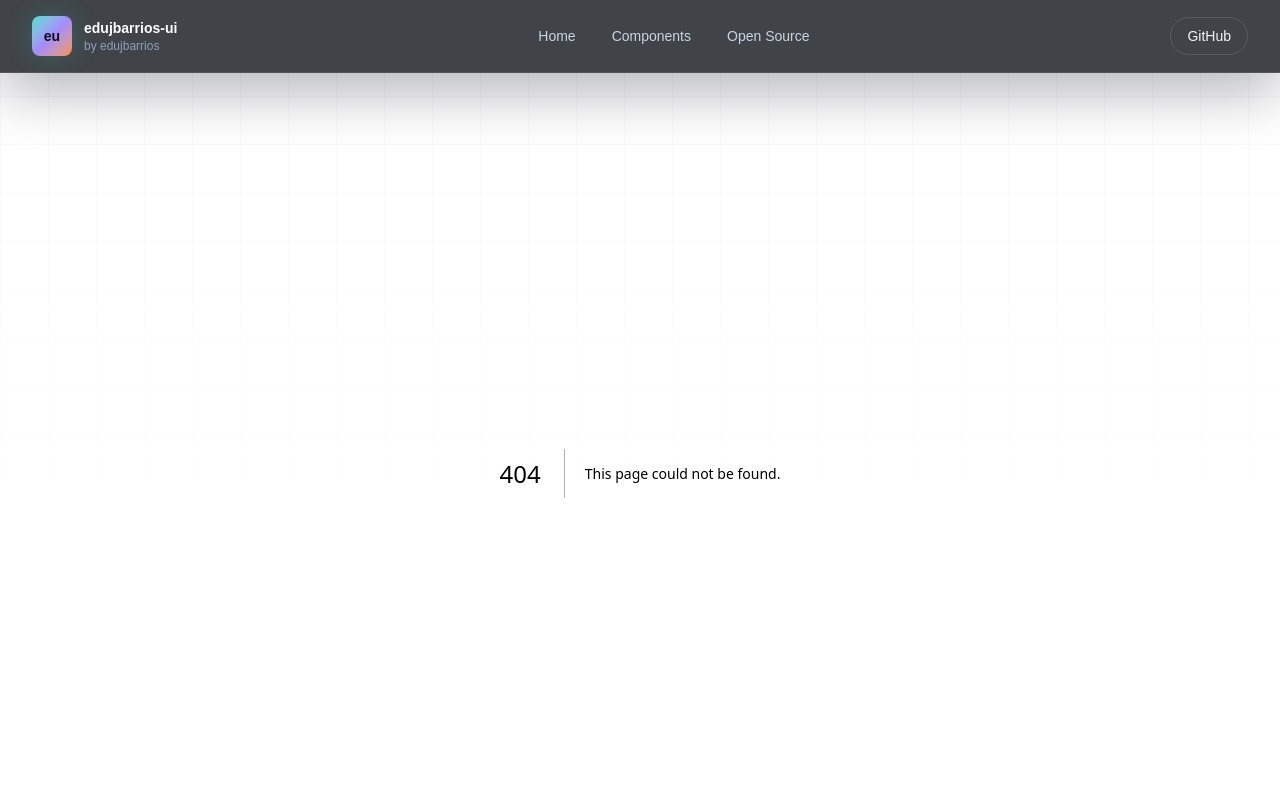
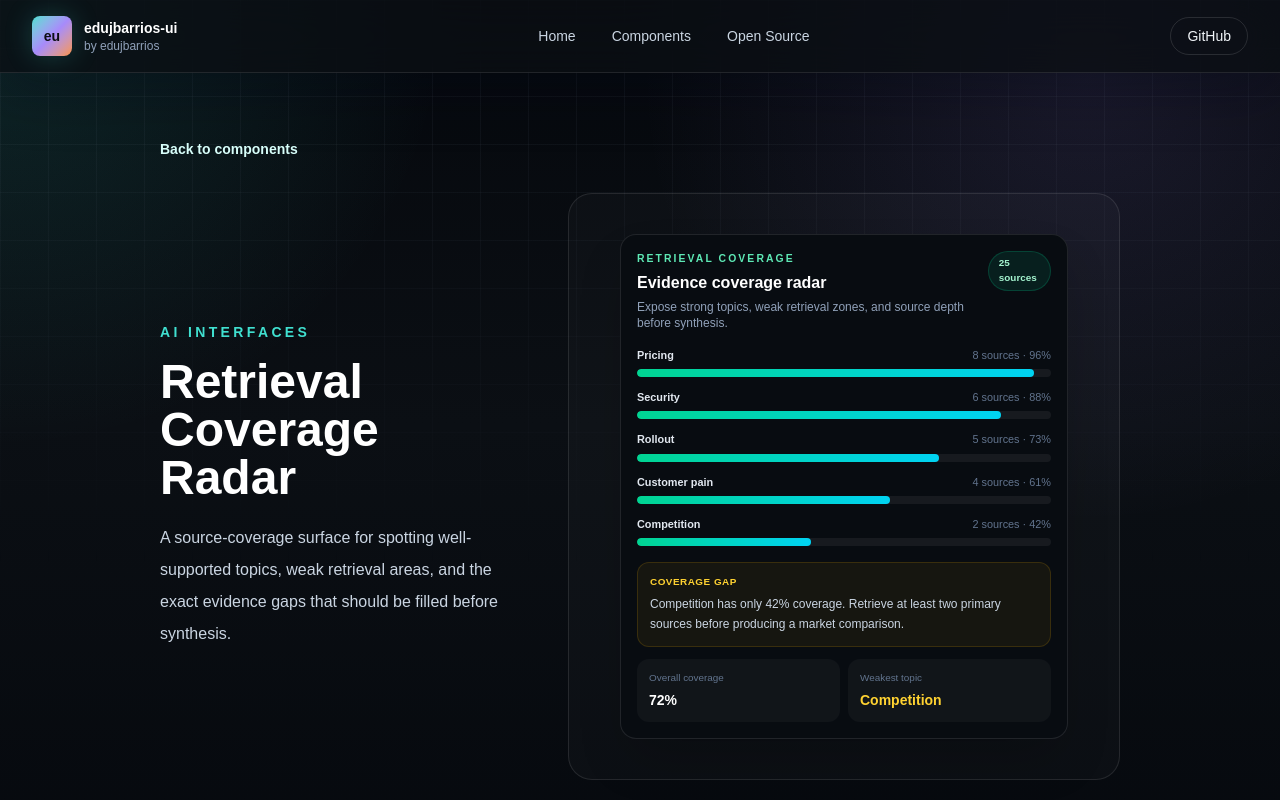
Before and after one commit to edujbarrios/edujbarrios-ui, a Next.js app: page /showcase/retrieval-coverage-radar in a window 1280 px wide. Before the commit this address had no page. Shown: the top 800 px of the page. Built offline with nearby package versions, Linux system fonts and the light colour scheme.

Commit message:
feat: add Retrieval Coverage Radar showcase (#77)
* feat: add retrieval coverage radar

* feat: add retrieval coverage showcase

```diff
--- /dev/null
+++ b/app/showcase/retrieval-coverage-radar/page.tsx
@@ -0,0 +1,26 @@
+import type { Metadata } from "next";
+import Link from "next/link";
+import { RetrievalCoverageRadar } from "@/components/ui/retrieval-coverage-radar";
+
+export const metadata: Metadata = {
+  title: "Retrieval Coverage Radar · edujbarrios-ui",
+  description: "A topic-level retrieval coverage and evidence gap surface.",
+};
+
+export default function RetrievalCoverageRadarShowcase() {
+  return (
+    <main className="mx-auto min-h-[70vh] max-w-5xl px-4 py-16 sm:px-6 lg:px-8">
+      <Link href="/components" className="text-sm font-semibold text-[#d8fffb] transition hover:text-white">Back to components</Link>
+      <div className="mt-8 grid gap-10 lg:grid-cols-[0.8fr_1.2fr] lg:items-center">
+        <div>
+          <p className="text-sm font-semibold uppercase tracking-[0.24em] text-[#40E0D0]">AI Interfaces</p>
+          <h1 className="mt-4 text-4xl font-black text-white sm:text-5xl">Retrieval Coverage Radar</h1>
+          <p className="mt-5 text-base leading-8 text-slate-300">A source-coverage surface for spotting well-supported topics, weak retrieval areas, and the exact evidence gaps that should be filled before synthesis.</p>
+        </div>
+        <div className="flex justify-center rounded-3xl border border-white/10 bg-white/[0.025] p-6 sm:p-10">
+          <RetrievalCoverageRadar />
+        </div>
+      </div>
+    </main>
+  );
+}
--- /dev/null
+++ b/components/ui/retrieval-coverage-radar.tsx
@@ -0,0 +1,46 @@
+const topics = [
+  { label: "Pricing", coverage: 96, sources: 8 },
+  { label: "Security", coverage: 88, sources: 6 },
+  { label: "Rollout", coverage: 73, sources: 5 },
+  { label: "Customer pain", coverage: 61, sources: 4 },
+  { label: "Competition", coverage: 42, sources: 2 },
+];
+
+export function RetrievalCoverageRadar() {
+  return (
+    <section className="w-full max-w-md rounded-2xl border border-white/10 bg-[#080c11] p-4 shadow-2xl">
+      <header className="flex items-start justify-between gap-4">
+        <div>
+          <p className="text-[0.65rem] font-semibold uppercase tracking-[0.2em] text-emerald-300">Retrieval coverage</p>
+          <h3 className="mt-1 text-base font-bold text-white">Evidence coverage radar</h3>
+          <p className="mt-1 text-xs text-slate-400">Expose strong topics, weak retrieval zones, and source depth before synthesis.</p>
+        </div>
+        <span className="rounded-full border border-emerald-400/20 bg-emerald-400/10 px-2.5 py-1 text-[0.62rem] font-semibold text-emerald-200">25 sources</span>
+      </header>
+
+      <div className="mt-4 space-y-3">
+        {topics.map((topic) => (
+          <div key={topic.label}>
+            <div className="flex items-center justify-between text-[0.68rem]">
+              <span className="font-semibold text-slate-200">{topic.label}</span>
+              <span className="text-slate-500">{topic.sources} sources · {topic.coverage}%</span>
+            </div>
+            <div className="mt-1.5 h-2 overflow-hidden rounded-full bg-white/[0.06]" role="progressbar" aria-label={`${topic.label} retrieval coverage`} aria-valuenow={topic.coverage} aria-valuemin={0} aria-valuemax={100}>
+              <span className="block h-full rounded-full bg-gradient-to-r from-emerald-400 to-cyan-400" style={{ width: `${topic.coverage}%` }} />
+            </div>
+          </div>
+        ))}
+      </div>
+
+      <div className="mt-4 rounded-xl border border-amber-400/15 bg-amber-400/[0.06] p-3">
+        <p className="text-[0.62rem] font-semibold uppercase tracking-wider text-amber-300">Coverage gap</p>
+        <p className="mt-1 text-xs leading-5 text-slate-300">Competition has only 42% coverage. Retrieve at least two primary sources before producing a market comparison.</p>
+      </div>
+
+      <footer className="mt-3 grid grid-cols-2 gap-2">
+        <div className="rounded-xl bg-white/[0.035] p-3"><p className="text-[0.62rem] text-slate-500">Overall coverage</p><strong className="mt-1 block text-sm text-white">72%</strong></div>
+        <div className="rounded-xl bg-white/[0.035] p-3"><p className="text-[0.62rem] text-slate-500">Weakest topic</p><strong className="mt-1 block text-sm text-amber-300">Competition</strong></div>
+      </footer>
+    </section>
+  );
+}
```
